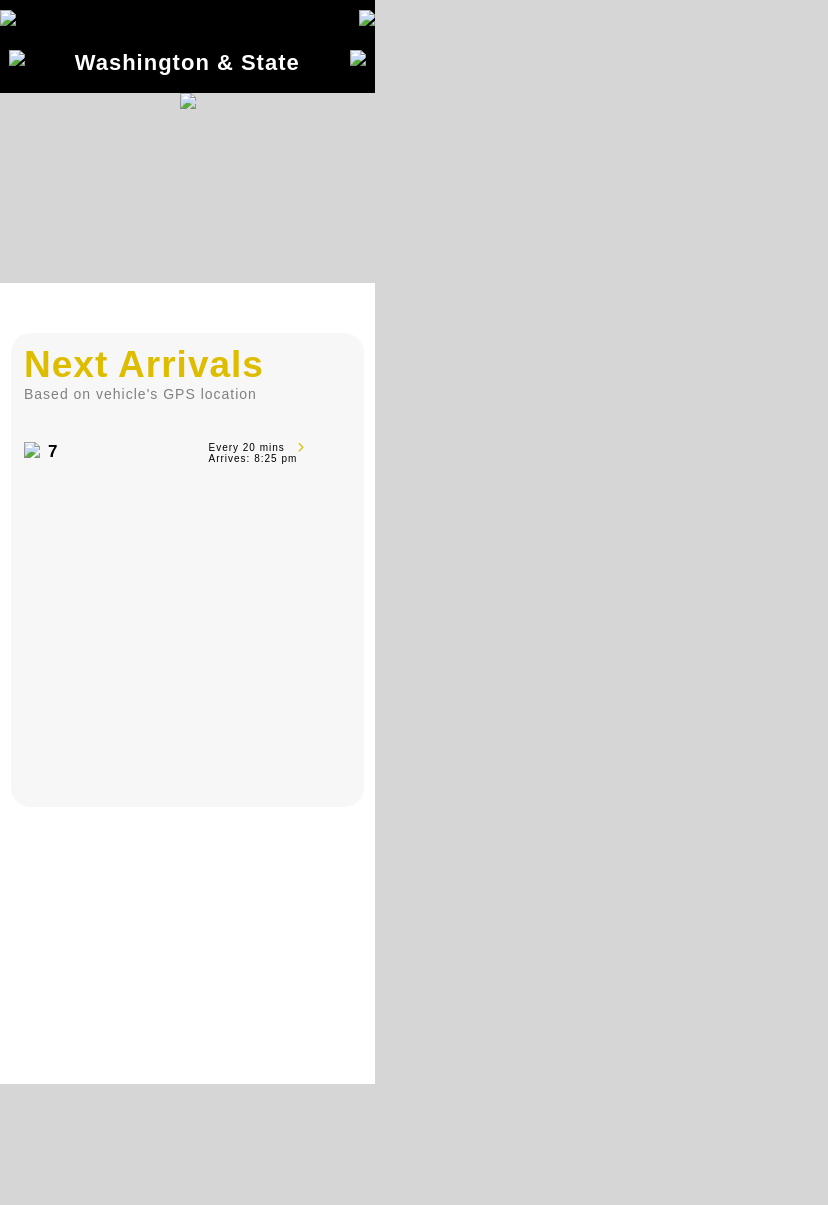
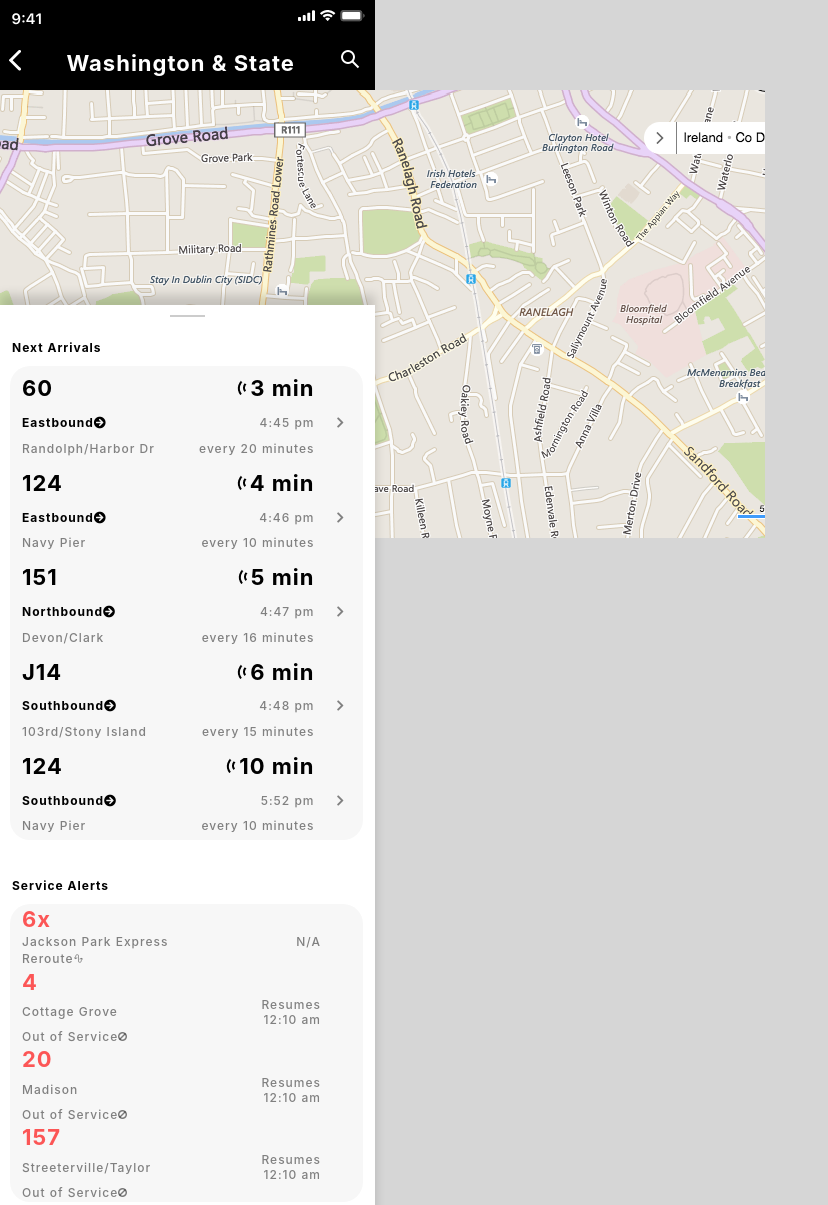
Before and after one commit to corarusk/busy_bus, a plain HTML site: page busy_bus/index.html in a window 1280 px wide. Shown: the top 1205 px of the page, without its empty margins (0-828 px from the left). Before the commit the page ends 1084 px from the top, so only its background shows below. Drawn offline with Linux system fonts and the light colour scheme.

Commit message:
Added all content

```diff
--- a/busy_bus/css/style.css
+++ b/busy_bus/css/style.css
@@ -7,16 +7,16 @@
   margin: 0;
   padding: 0;
   outline: none;
+}
 
-}
 
 body {
   background-color: rgb(214, 214, 214);
   overflow: hidden;
-  color: white;
-  font-size: 10px;
-  font-family: sans-serif;
-  font-weight: 400;
+  color: #808080;
+  font-size: 12px;
+  font-family: sf pro display;
+  font-weight: 500;
   letter-spacing: 1px;
   display: block;
   width: 375px;
@@ -24,29 +24,10 @@ body {
   text-align: center;
 }
 
-.container {
-  background-color: rgb(255, 255, 255);
-  border: 0px;
-  margin: 0px;
-  padding: 0px;
-  height: 90px;
-  width: 100%;
-  display: inline-block;
-}
-
-h1 {
-  width: 100%;
-  margin: 0;
-  padding: 0;
-  border: 0;
-  text-align: center;
-  color: white;
-  font-size: 22px;
-}
-
 #status ul {
   list-style-type: none;
   margin-left: 0;
+  margin-right: 10px;
   padding: 0;
   border: 0;
   display: flex;
@@ -56,12 +37,16 @@ h1 {
 }
 
 #nav ul {
-  height: 20px;
-  width: 100%;
   list-style-type: none;
+  margin-left: 0px;
+  margin-right: 6px;
+  padding: 0;
+  border: 0;
   margin-top: 40px;
   display: flex;
   justify-content: space-between;
+  height: 20px;
+
 }
 
 #nav li {
@@ -69,69 +54,130 @@ h1 {
     margin-right: 9px;
 }
 
+
+h1 {
+  width: 100%;
+  margin: 0;
+  padding: 0;
+  border: 0;
+  text-align: center;
+  color: white;
+  font-family: SF Pro Text;
+  font-style: normal;
+  font-weight: bold;
+  font-size: 22px;
+}
+
 .navigation {
   background-color: black;
-  width: 100%;
+  width: 375px;
   height: 92.67px;
 }
 
 #map {
-  margin-top: 6%;
-  height: 0px;
+  margin-top: 20px;
+  height: 25px;
+  width: 375px;
   padding: 0;
   background-repeat: no-repeat;
-  background-size: cover;
 }
 
+
+/* bus information */
 .container {
+  background-color: rgb(255, 255, 255);
+  border: 0px;
+  margin: 0px;
+  padding: 0px;
   width: 100%;
-  height: 801px;
+  display: inline-block;
+  height: 950px;
   background-color: white;
   margin-top: 190px;
+  box-shadow: 0px -10px 10px rgba(0, 0, 0, 0.161);
 }
 
-#rectangle {
+/* Next Arrivals */
+h3 {
+  font-size: 12px;
+  color: #000000;
+  text-align: left;
+  margin-left: 12px;
+  font-weight: bold;
+  margin-top: 23px;
+  margin-bottom: 11px;
+}
+
+td, th {
+  text-align: left;
+  color: #808080;
+  width: 100%;
+  list-style-type: none;
+  margin-left: 10px;
+  margin-top: 0px;
+  font-size: 12px;
+  padding-left: 10px;
+  padding-right: 10px;
+  width: 45%;
+}
+
+/* Bus Number */
+th {
+  font-weight: bold;
+  font-size: 22px;
+  color: black;
+}
+
+
+/* Direction */
+h2 {
+  font-weight: 800px;
+  font-size: 12px;
+  font-family: SF Pro Text;
+  color: black;
+}
+
+.fa-chevron-right {
+  color: #808080;
+  padding-right: 0px;
+}
+
+.fa-arrow-circle-right {
+  height: 9px;
+  display: flex;
+  color: black;
+}
+
+table {
   width: 353px;
   height: 474px;
   background-color: #F7F7F7;
-  margin-left: 11px;
-  margin-right: 11px;
-  margin-top: 50px;
+  margin-left: 10px;
+  margin-right: 10px;
+  margin-top: 10px;
   border-radius: 20px;
 }
 
-h2 {
-  font-size: 37px;
-  color: #DEBC00;
-  text-align: left;
-  margin-left: 13px;
-  margin-right: 26px;
+.time, .resumes {
+  text-align: right;
 }
 
-p {
-  font-size: 14px;
-  color: #808080;
-  text-align: left;
-  margin-left: 13px;
+.resumes {
+  padding-right: 40px;
 }
 
-#bus ul {
-  text-align: left;
-  color: black;
-  width: 330px;
-  list-style-type: none;
-  margin-left: 13px;
-  margin-top: 40px;
-  display: flex;
+.service-alerts {
+  height: 298px;
 }
 
-.number {
-  margin-left: 8px;
-  margin-right: 150px;
-  font-size: 17px;
-  font-weight: bold;
+.alert {
+  color: rgba(255, 0, 0, 0.65);
 }
 
-.fa-chevron-right {
-  color: #DEBC00;
+.rectangle {
+  width: 35px;
+  height: 1.89px;
+  background: #CCCCCC;
+  margin-left: 170px;
+  margin-top: 10px;
 }
--- a/busy_bus/index.html
+++ b/busy_bus/index.html
@@ -5,7 +5,7 @@
     <title>UI Design Busy Bus</title>
     <link rel="stylesheet" href="css/reset.css">
     <link rel="stylesheet" href="css/style.css">
-    <script src="https://use.fontawesome.com/37471687aa.js"></script>
+    <link rel="stylesheet" href="https://use.fontawesome.com/releases/v5.7.0/css/all.css" integrity="sha384-lZN37f5QGtY3VHgisS14W3ExzMWZxybE1SJSEsQp9S+oqd12jhcu+A56Ebc1zFSJ" crossorigin="anonymous">
     <meta name="viewport" content="width=device-width, initial-scale=1">
   </head>
 
@@ -13,32 +13,119 @@
     <section class="navigation">
       <div id="status">
         <ul>
-          <li><img src="../images/time-style.png"></li>
-          <li><img src="../images/status-icons.png"></li>
+          <li><img src="images/time-style.png"></li>
+          <li><img src="images/status-icons.png"></li>
       </div>
       <div id="nav">
         <ul>
-          <li><img src="../images/chevron-left.png"></li>
+          <li><img src="images/chevron-left.png"></li>
           <li><h1>Washington & State</h1></li>
-          <li><img src="../images/search.png"></li>
+          <li><img src="images/search.png"></li>
       </div>
       <div id="map">
-        <img src="../images/map.png">
+        <img src="images/map.png">
       </div>
 
     <section class="container">
-        <div id="rectangle">
-          <br><h2>Next Arrivals</h2>
-          <p>Based on vehicle's GPS location</p>
-        <div id="bus">
-          <ul>
-            <li class="line"> <img src="../images/bus-icon.png" </li>
-            <li class="number"> 7 </li>
-            <li class="frequency"> Every 20 mins <br> Arrives: 8:25 pm </li>
-            <li class="arrow"><i class="fa fa-chevron-right"></i></li>
-          </ul>
-        </div></div>
+      <div class="rectangle"><br></div>
+        <h3>Next Arrivals</h3>
 
+
+        <table>
+          <tr>
+            <th>60</th>
+            <th class="time"><img src="images/signal.png">3 min</th>
+          <tr>
+            <td><h2>Eastbound<i class="fas fa-arrow-circle-right"></h2></td>
+            <td class="time">4:45 pm</td>
+            <td><i class="fas fa-chevron-right"></i></td>
+          <tr>
+            <td>Randolph/Harbor Dr</td>
+            <td class="time">every 20 minutes</td>
+
+          <tr>
+            <th>124</th>
+            <th class="time"><img src="images/signal.png">4 min</th>
+          <tr>
+            <td><h2>Eastbound<i class="fas fa-arrow-circle-right"></h2></td>
+            <td class="time">4:46 pm</td>
+            <td><i class="fas fa-chevron-right"></i></td>
+          <tr>
+            <td>Navy Pier</td>
+            <td class="time">every 10 minutes</td>
+
+          <tr>
+            <th>151</th>
+            <th class="time"><img src="images/signal.png">5 min</th>
+          <tr>
+            <td><h2>Northbound<i class="fas fa-arrow-circle-right"></h2></td>
+            <td class="time">4:47 pm</td>
+            <td><i class="fas fa-chevron-right"></i></td>
+          <tr>
+            <td>Devon/Clark</td>
+            <td class="time">every 16 minutes</td>
+
+          <tr>
+            <th>J14</th>
+            <th class="time"><img src="images/signal.png">6 min</th>
+          <tr>
+            <td><h2>Southbound<i class="fas fa-arrow-circle-right"></h2></td>
+            <td class="time">4:48 pm</td>
+            <td><i class="fas fa-chevron-right"></i></td>
+          <tr>
+            <td>103rd/Stony Island</td>
+            <td class="time">every 15 minutes</td>
+
+          <tr>
+            <th>124</th>
+            <th class="time"><img src="images/signal.png">10 min</th>
+          <tr>
+            <td>
+              <ul>
+                <h2>Southbound<i class="fas fa-arrow-circle-right"></h2></td>
+            <td class="time">5:52 pm</td>
+            <td class="chevron"><i class="fas fa-chevron-right"></i></td>
+          <tr>
+            <td>Navy Pier</td>
+            <td class="time">every 10 minutes</td>
+        </table>
+
+
+
+        <br><h3>Service Alerts</h3>
+          <table class="service-alerts">
+            <tr>
+              <th class="alert">6x</th>
+            <tr>
+              <td>Jackson Park Express</td>
+              <td class="resumes">N/A</td>
+            <tr>
+              <td>Reroute<img src="images/reroute.png"></td>
+
+            <tr>
+              <th class="alert">4</th>
+            <tr>
+              <td>Cottage Grove</td>
+              <td class="resumes">Resumes<br>12:10 am</td>
+            <tr>
+              <td>Out of Service<img src="images/out-of-service.png"></td>
+
+            <tr>
+              <th class="alert">20</th>
+            <tr>
+              <td>Madison</td>
+              <td class="resumes">Resumes<br>12:10 am</td>
+            <tr>
+              <td>Out of Service<img src="images/out-of-service.png"></td>
+
+            <tr>
+              <th class="alert">157</th>
+            <tr>
+              <td>Streeterville/Taylor</td>
+              <td class="resumes">Resumes<br>12:10 am</td>
+            <tr>
+              <td>Out of Service<img src="images/out-of-service.png"></td>
+          </table>
 
   </section>
 </body>
```
Also changed, not shown: projects/html-navbar/index.html (added, +49 -0 lines), busy_bus/images/bus-icon.png (added), busy_bus/images/chevron-left.png (added), busy_bus/images/hamburger.png (added), busy_bus/images/map.png (added), busy_bus/images/out-of-service.png (added), busy_bus/images/reroute.png (added), busy_bus/images/right-arrow.png (added), busy_bus/images/search.png (added), busy_bus/images/signal.png (added), busy_bus/images/status-icons.png (added), busy_bus/images/time-style.png (added).
